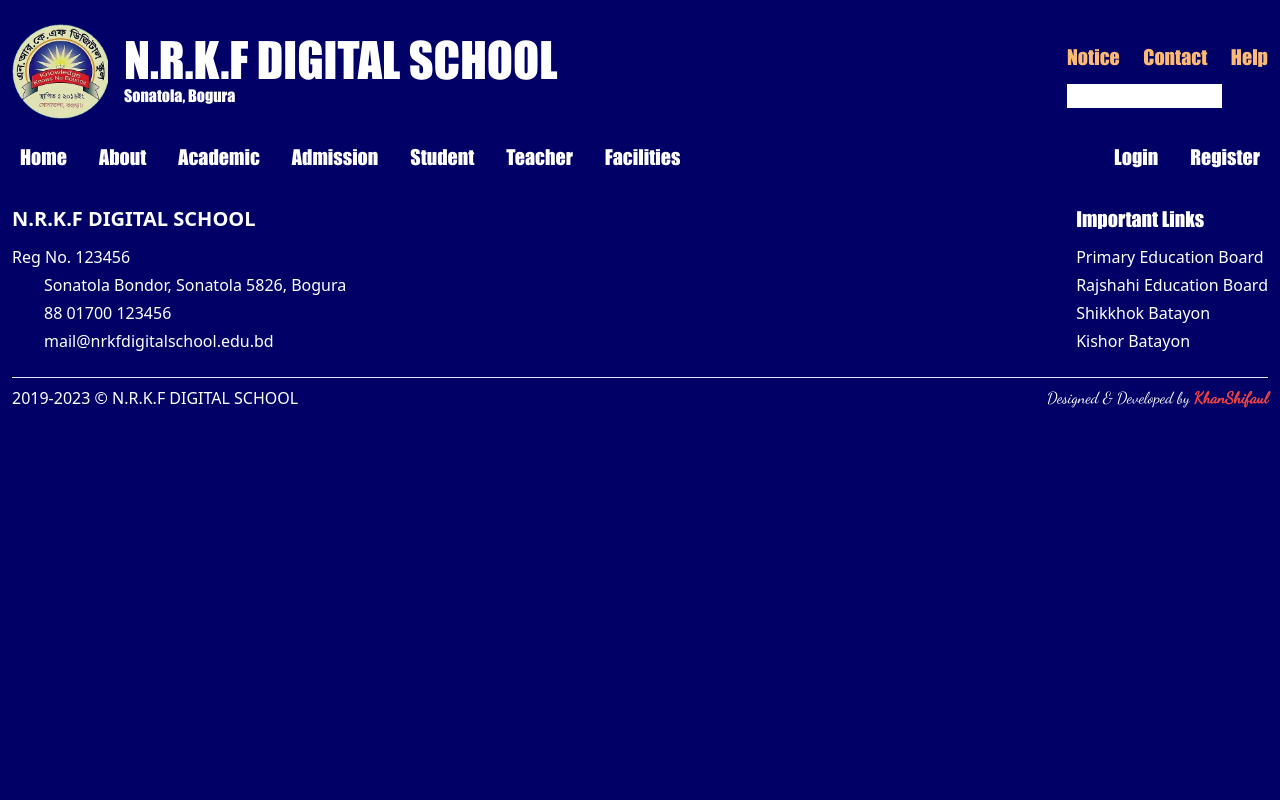
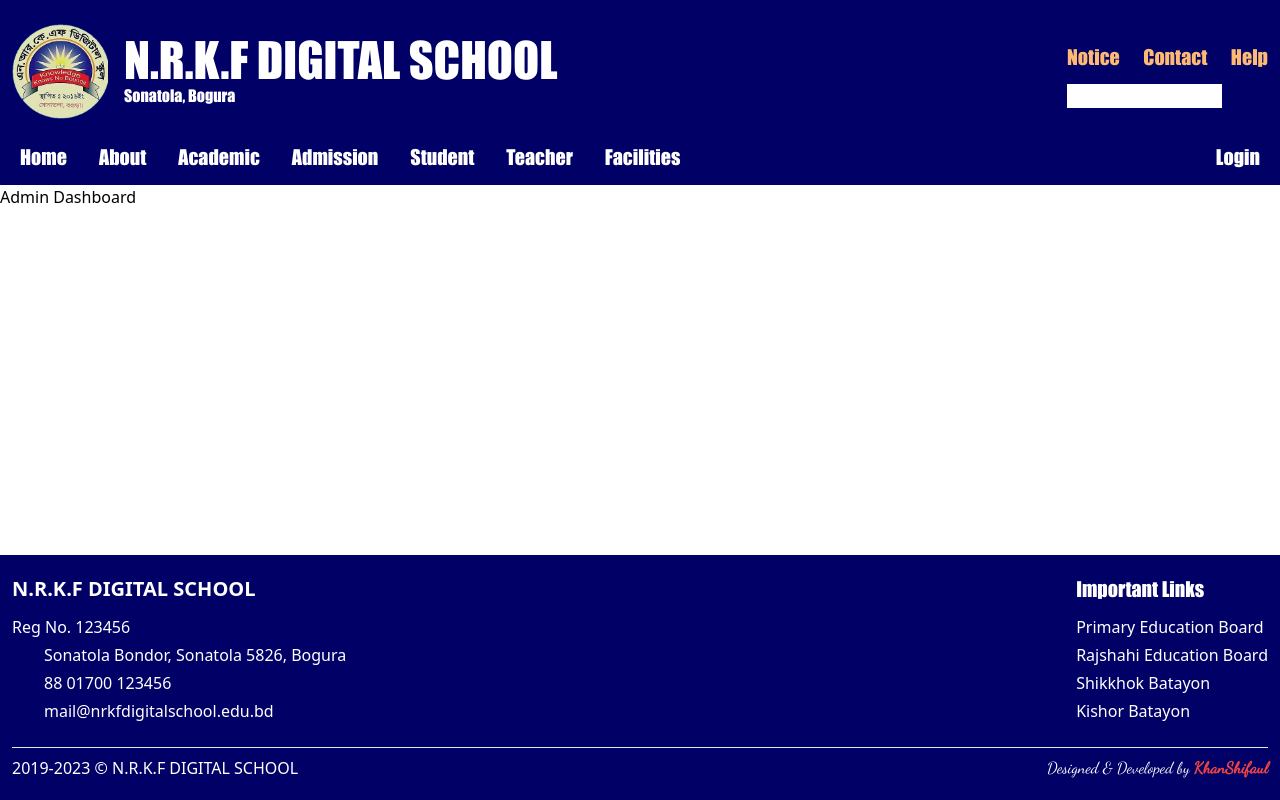
Before and after one commit to khanshifaul/NRKF_Digital_School, a Vue app: page /admin/dashboard in a window 1280 px wide. Built offline with nearby package versions, Linux system fonts and the light colour scheme; some icons are missing.

Commit message:
modified:   src/components/HelloWorldNavigation.vue 	modified:   src/router/index.js 	new file:   src/views/AdminDashboard.vue 	new file:   src/views/LoginView.vue 	new file:   src/views/PublicView.vue

```diff
--- a/src/components/HelloWorldNavigation.vue
+++ b/src/components/HelloWorldNavigation.vue
@@ -53,8 +53,6 @@ function toggleMobileNav() {
                 <div class="grid md:grid-flow-col md:space-x-1 lg:space-x-4">
                     <router-link class="px-2 border-b-2 border-transparent hover:border-[#FB2576]"
                         :to="{ name: 'login' }">Login</router-link>
-                    <router-link class="px-2 border-b-2 border-transparent hover:border-[#FB2576]"
-                        :to="{ name: 'register' }">Register</router-link>
                 </div>
             </nav>
         </div>
--- a/src/router/index.js
+++ b/src/router/index.js
@@ -97,16 +97,16 @@ const router = createRouter({
     {
       path: '/login',
       name: 'login',
-      component: () => import('../views/AboutView.vue'),
+      component: () => import('../views/LoginView.vue'),
       meta: {
         title: "Login",
         requiresAuth: false,
       }
     },
     {
-      path: '/register',
-      name: 'register',
-      component: () => import('../views/AboutView.vue'),
+      path: '/admin/dashboard',
+      name: 'dashboard',
+      component: () => import('../views/AdminDashboard.vue'),
       meta: {
         title: "Register",
         requiresAuth: false,
--- /dev/null
+++ b/src/views/AdminDashboard.vue
@@ -0,0 +1,9 @@
+<template>
+    <section class="text-black p-3 md:p-0">
+      <div class="container mx-auto">
+        <div class="grid">
+          <div>Admin Dashboard</div>
+        </div>
+      </div>
+    </section>
+  </template>
--- /dev/null
+++ b/src/views/LoginView.vue
@@ -0,0 +1,9 @@
+<template>
+    <section class="text-black p-3 md:p-0">
+      <div class="container mx-auto">
+        <div class="grid">
+          <div>Login Page</div>
+        </div>
+      </div>
+    </section>
+  </template>
--- /dev/null
+++ b/src/views/PublicView.vue
@@ -0,0 +1,11 @@
+<script setup>
+import { RouterView } from 'vue-router'
+import HelloWorldNavigationVue from '@/components/HelloWorldNavigation.vue';
+import HelloWorldFooterVue from '@/components/HelloWorldFooter.vue';
+</script>
+
+<template>
+  <HelloWorldNavigationVue />
+  <RouterView />
+  <HelloWorldFooterVue />
+</template>
```
